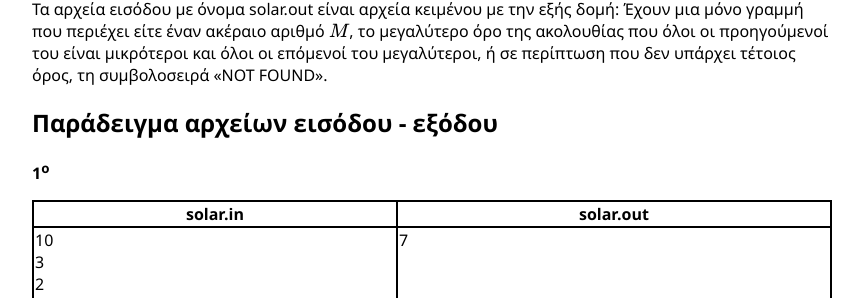
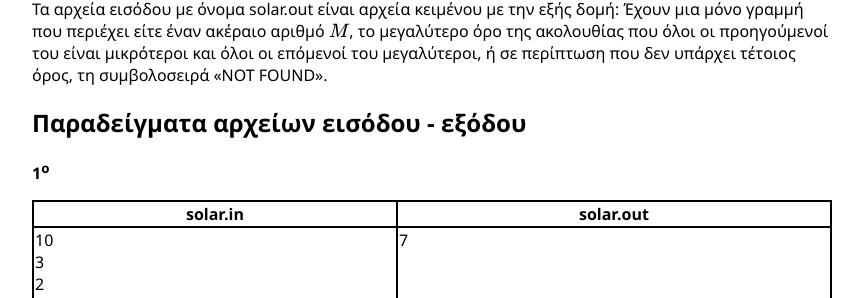
Before and after one commit to pdp-archive/pdp-archive.github.io, a Jekyll site: the page built from contests/_26-PDP/blyk-solar-statement.md, in a window 1280 px wide. Shown: the part 754-1052 px from the top of the page, without its empty margins (208-1071 px from the left). Built offline with Jekyll 4.4.1, drawn with Linux system fonts in a browser that asks for light colours; formulas are drawn with MathJax 3.

Commit message:
Update blyk-solar-statement.md

```diff
--- a/contests/_26-PDP/blyk-solar-statement.md
+++ b/contests/_26-PDP/blyk-solar-statement.md
@@ -17,7 +17,7 @@ Nα γραφεί πρόγραμμα σε μια από τις γλώσσες τ
 
 Τα αρχεία εισόδου με όνομα solar.out είναι αρχεία κειμένου με την εξής δομή: Έχουν μια μόνο γραμμή που περιέχει είτε έναν ακέραιο αριθμό $$M$$, το μεγαλύτερο όρο της ακολουθίας που όλοι οι προηγούμενοί του είναι μικρότεροι και όλοι οι επόμενοί του μεγαλύτεροι, ή σε περίπτωση που δεν υπάρχει τέτοιος όρος, τη συμβολοσειρά «NOT FOUND».
 
-## Παράδειγμα αρχείων εισόδου - εξόδου
+## Παραδείγματα αρχείων εισόδου - εξόδου
 
 **1<sup>o</sup>**
 
```
